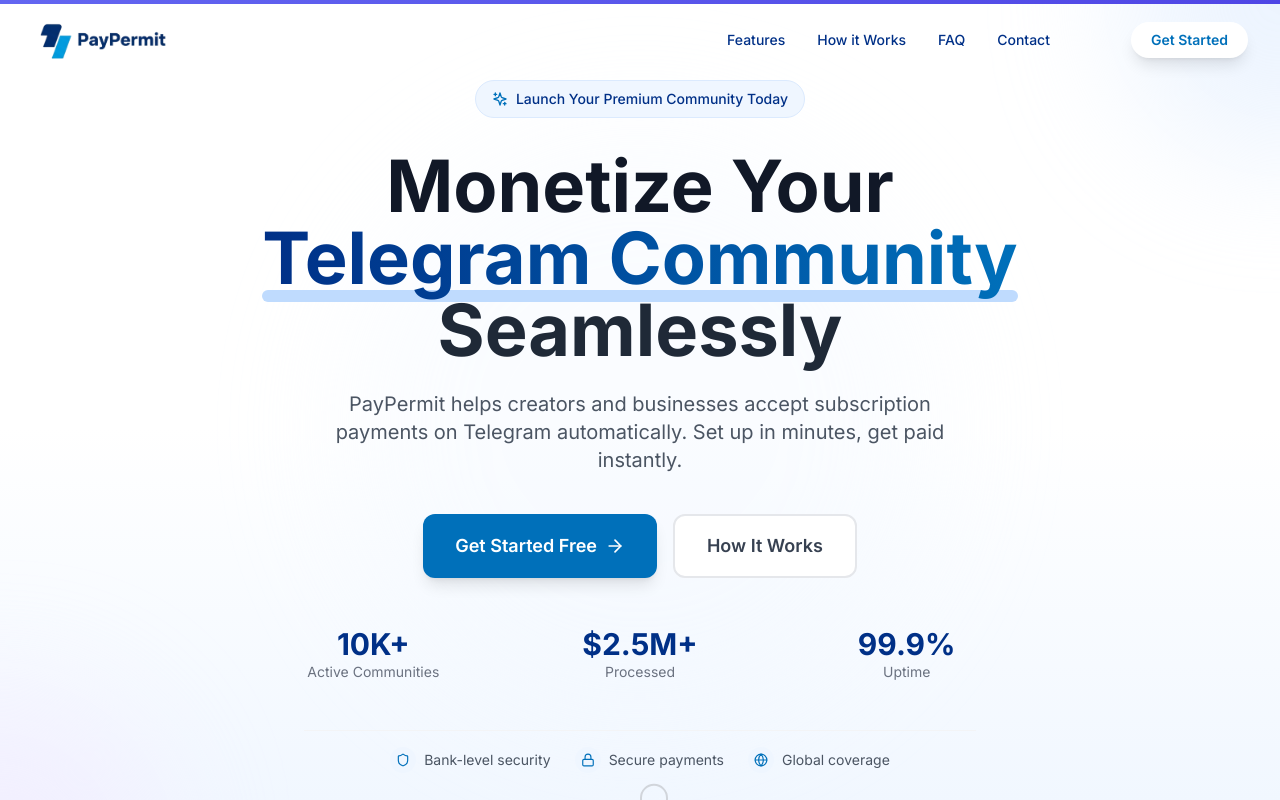
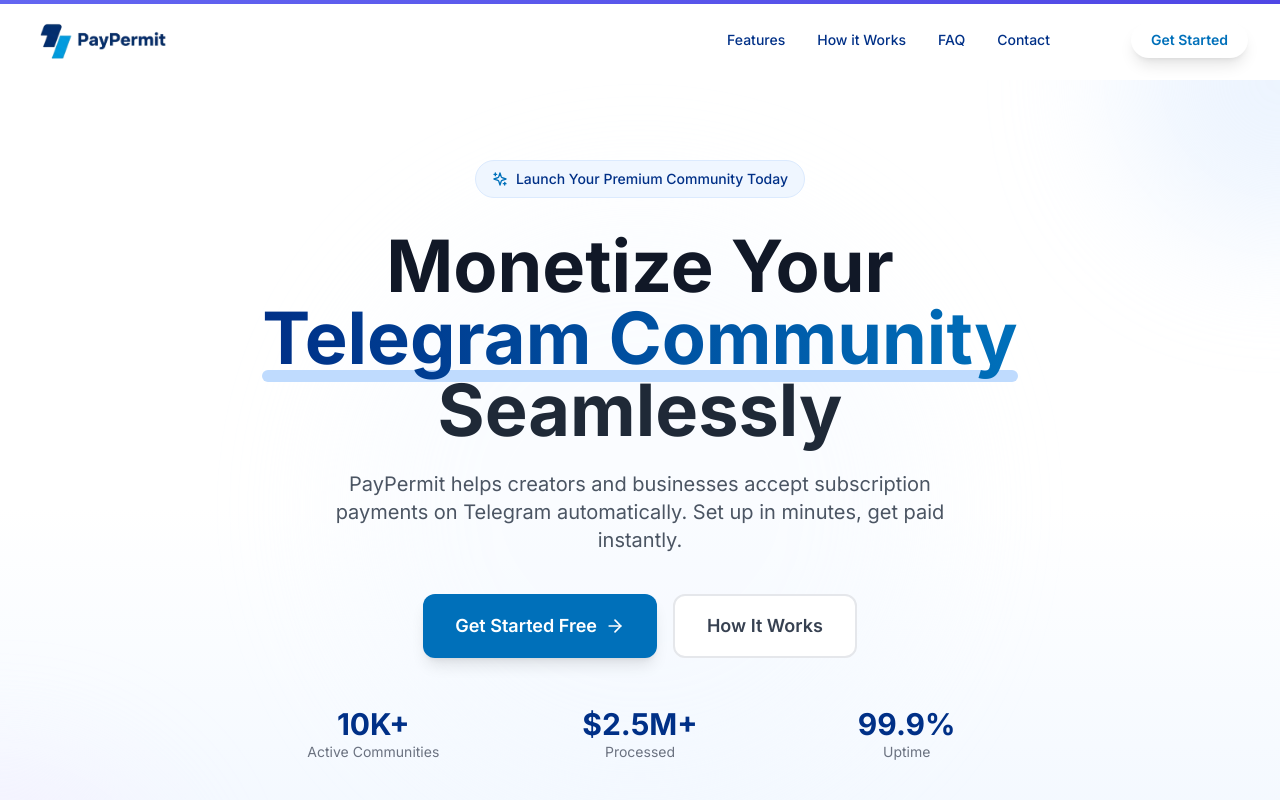
Before and after one commit to paypermit/paypermit.github.io, a React (Vite) app: page / in a window 1280 px wide. Shown: the top 800 px of the page. Built offline with nearby package versions, Linux system fonts and the light colour scheme.

Commit message:
headerchange

```diff
--- a/src/components/layout/Navbar.jsx
+++ b/src/components/layout/Navbar.jsx
@@ -24,10 +24,10 @@
   };
 
   return (
-    <nav className={`fixed top-0 left-0 right-0 z-50  transition-all duration-300 ${
+    <nav className={` top-0 left-0 right-0   transition-all duration-300 ${
       scrolled
-        ? 'bg-white   border-gray-100'
-        : 'bg-transparent'
+        ? 'bg-white fixed z-50  border-gray-100 '
+        : 'bg-transparent '
     }`}>
       <div className="max-w-7xl mx-auto px-4 sm:px-6 lg:px-8">
         <div className="flex justify-between items-center h-16 md:h-20">
```
